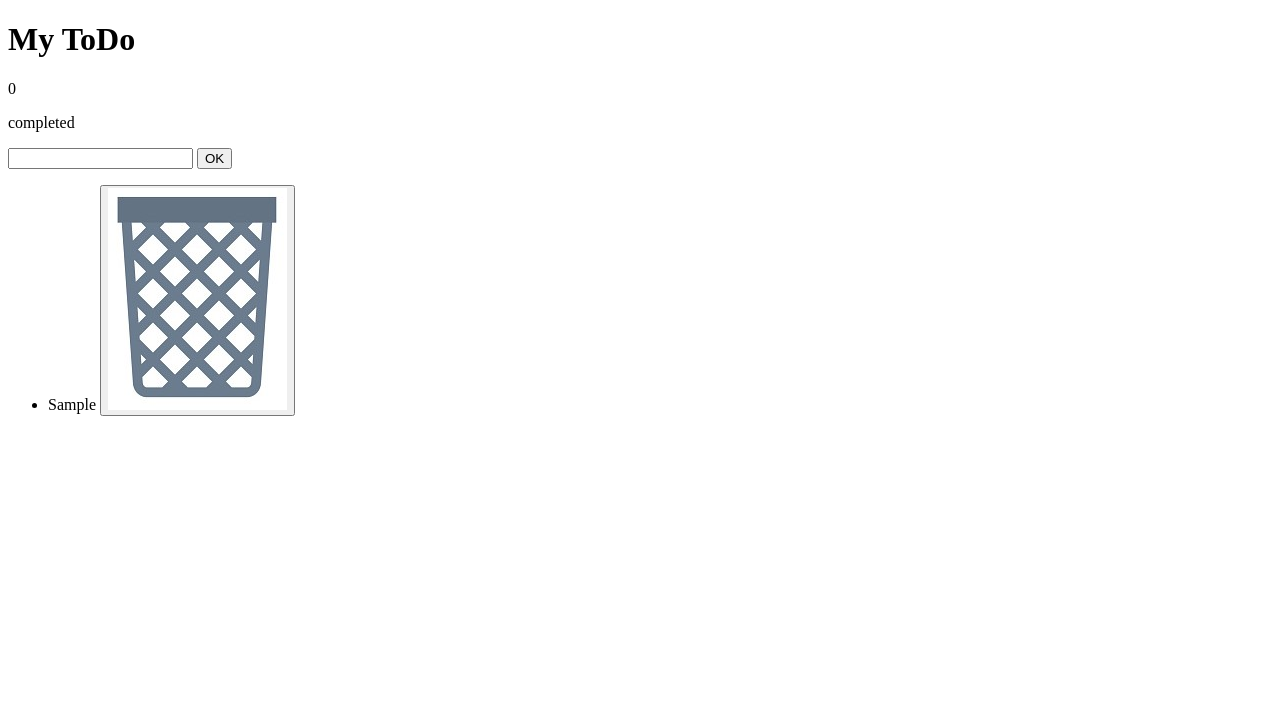
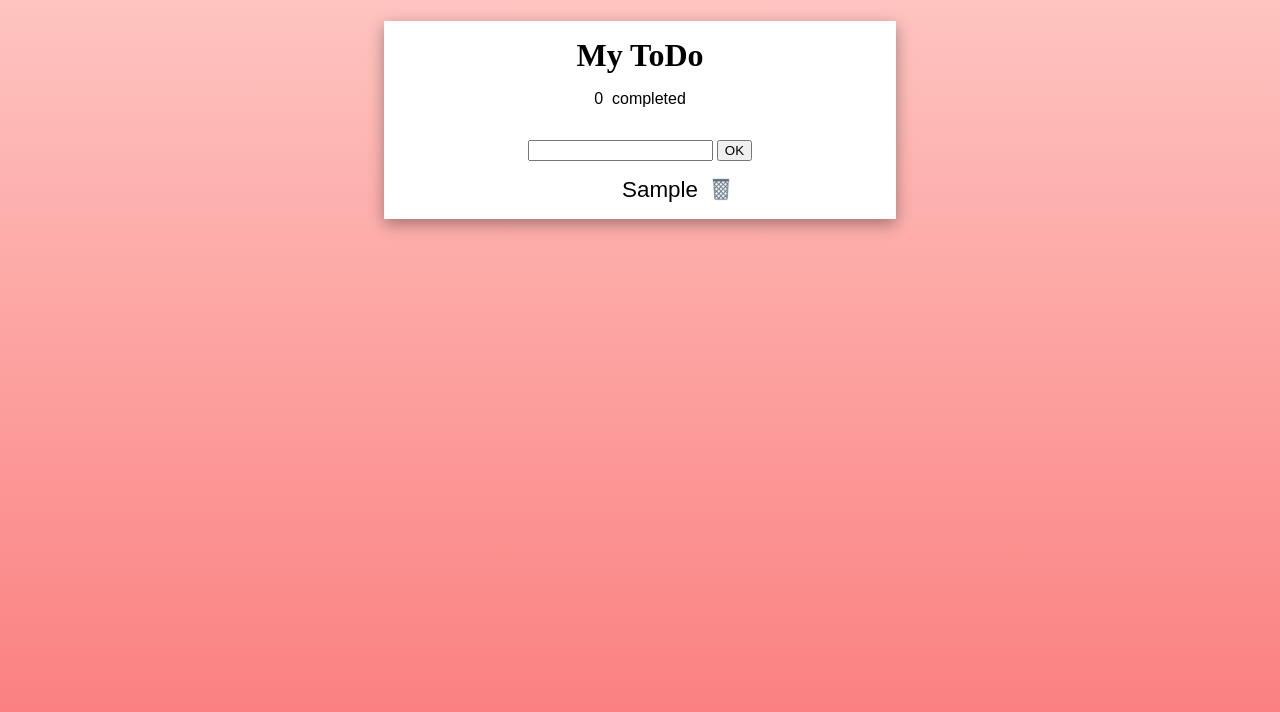
Before and after one commit to jakobpalmborg/todo-2, a plain HTML site: page index.html in a window 1280 px wide. Both pictures are taken after typing "Sample" into the empty fields and a click on the button "OK". Drawn offline with Linux system fonts and the light colour scheme.

Commit message:
add basic CSS

```diff
--- a/index.html
+++ b/index.html
@@ -15,12 +15,14 @@
     </header>
 
     <main>
-        <h1>My ToDo</h1>
-        <div class="container completed">
+
+
+        <h1 class="container">My ToDo</h1>
+        <div class="completed container">
             <p class="numberDone">0</p>
-            <p>completed</p>
+            <p>&nbsp; completed</p>
         </div>
-        <div class="container input">
+        <div class="input container">
             <form>
                 <input type="text" class="todo-input" required>
                 <button class="todo-button" type="submit">OK</button>
@@ -34,7 +36,7 @@
 
 
 
-        <div class="container clear-container">
+        <div class="clear-container">
             <button class="clearAll"><i class="fa-solid fa-skull-crossbones fa-2xl "></i></button>
          </div>
 
--- a/script.js
+++ b/script.js
@@ -23,10 +23,11 @@ function addTodo(todo) {
   let ul = document.querySelector("ul");
   let li = document.createElement("li");
   li.innerHTML = `
-        <span class="todo-item">${todo}</span>
 
+
+  <span class="todo-item">${todo}</span>
         <button name="deleteButton" class="deleteBtn"><img src="trash-2.jpg" alt="trash"></button>
-    `;
+        `;
   ul.appendChild(li);
 
   const todoObject = {};
--- a/styles.css
+++ b/styles.css
@@ -1,3 +1,46 @@
+* {
+    /* border: 1px solid red; */
+}
+
+body {
+    background: linear-gradient(#FEC4C0, #FA7879) fixed;
+    margin: 0;
+
+}
+
+main {
+    background-color: white;
+    margin: 0px 30% auto 30%;
+    padding: 0 2rem;
+    box-shadow: rgba(0, 0, 0, 0.35) 0px 5px 15px;
+
+}
+
+.container {
+    display: flex;
+    justify-content: center;
+}
+
+h1 {
+    padding-top: 1rem;
+    margin-bottom: 0;
+}
+
+p, li {
+    font-family: sans-serif;
+}
+
+p {
+    display: inline;
+
+}
+
+.completed {
+    margin-bottom: 1rem;
+}
+
+
+
 .clear-container {
     display: none;
 }
@@ -5,3 +48,25 @@
 .line span {
     text-decoration: line-through;
 }
+
+li {
+    font-size: 1.4rem;
+    list-style: none;
+
+}
+
+ img {
+    height: 1.4rem;
+    border: none;
+    z-index: -1;
+    position: relative;
+    margin-left: 0.5rem;
+
+}
+
+.deleteBtn {
+    background-color: transparent;
+    border: none;
+    z-index: 1;
+    position: absolute;
+ }
```
